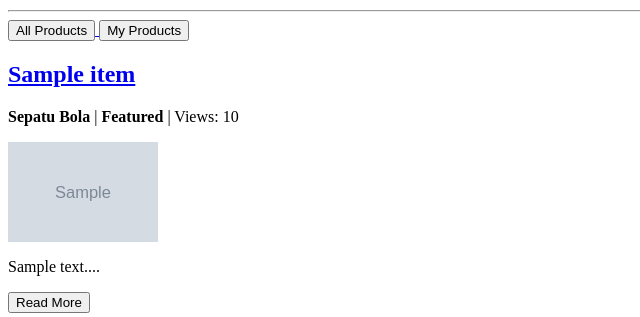
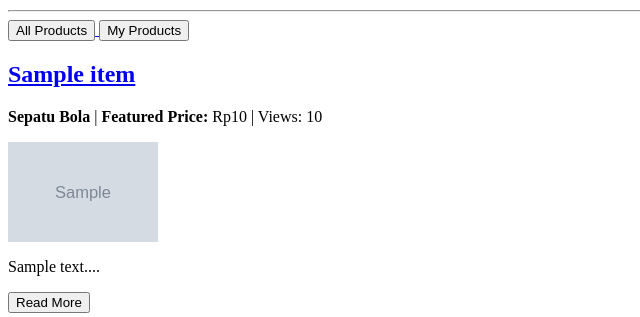
Before and after one commit to puut12/cs-corner, a Django app: page / in a window 1280 px wide. Shown: the part 368-685 px from the top of the page, without its empty margins (0-640 px from the left). Run offline with Django 5.2, Linux system fonts and the light colour scheme; a user stored in the database is signed in; tables that the repository leaves empty hold one stand-in row (values such as "Sample post"); grey boxes marked "Sample" are stand-in pictures.

Commit message:
tugas 4 on progress

```diff
--- a/main/models.py
+++ b/main/models.py
@@ -6,7 +6,7 @@ class Items(models.Model):
     user = models.ForeignKey(User, on_delete=models.CASCADE, null=True)
     CATEGORY_CHOICES = [
         ('sepatu', 'Sepatu Bola'),
-        ('jersey', 'Jersey'),
+        ('jersey', 'Baju Jersey'),
         ('training', 'Celana Training'),
         ('jaket', 'Jaket'),
         ('bola', 'Bola'),
--- a/main/templates/main.html
+++ b/main/templates/main.html
@@ -33,7 +33,7 @@
 <div>
     <h2><a href="{% url 'main:show_items' items.id %}">{{ items.name }}</a></h2>
     <p><b>{{ items.get_category_display }}</b>{% if items.is_featured %} |
-        <b>Featured</b>{% endif %} | Views: {{ items.items_views }}</p>
+        <b>Featured</b> <b>Price:</b> Rp{{ items.price }}{% endif %} | Views: {{ items.items_views }}</p>
 
     {% if items.thumbnail %}
     <img src="{{ items.thumbnail }}" alt="thumbnail" width="150" height="100">
```
Also changed, not shown: main/migrations/0004_alter_items_category.py (added).
